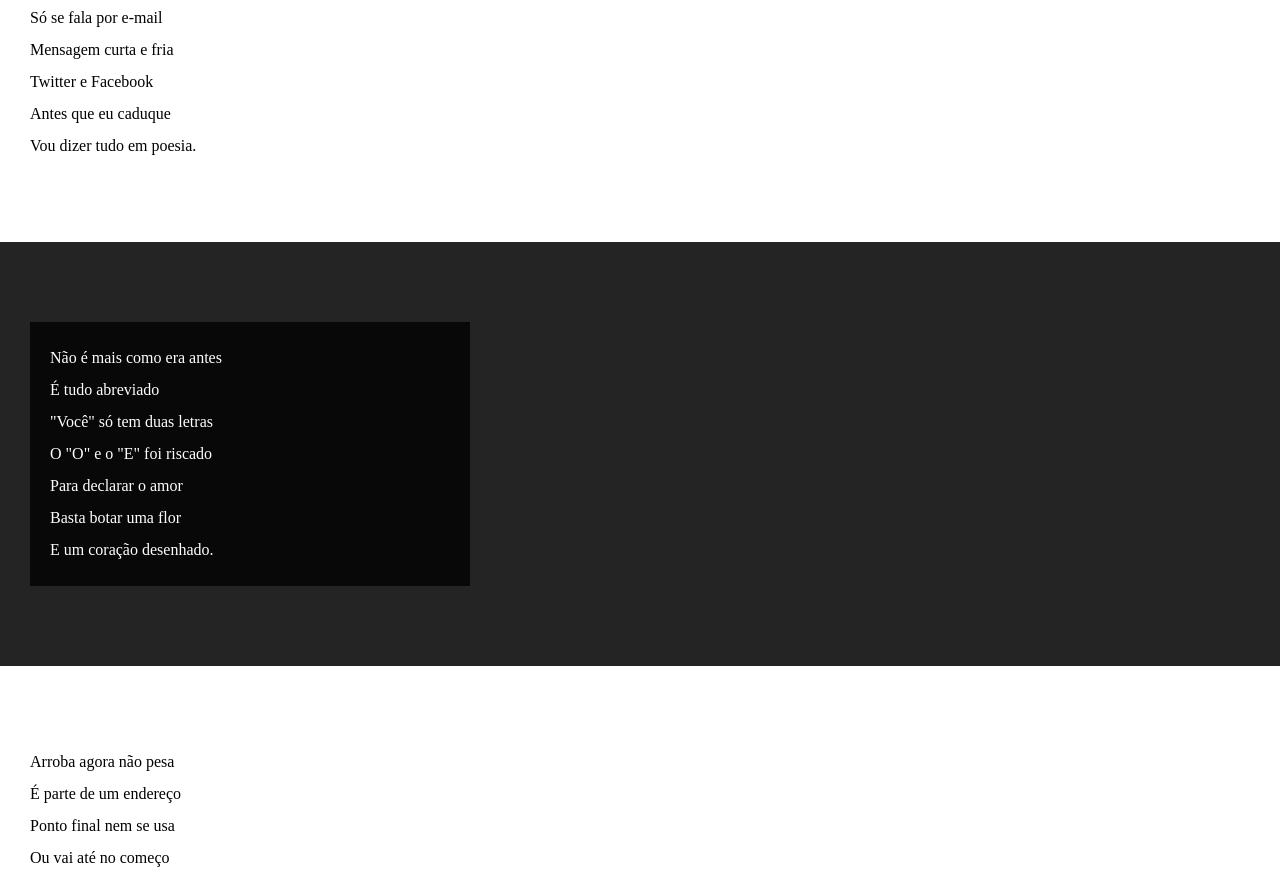
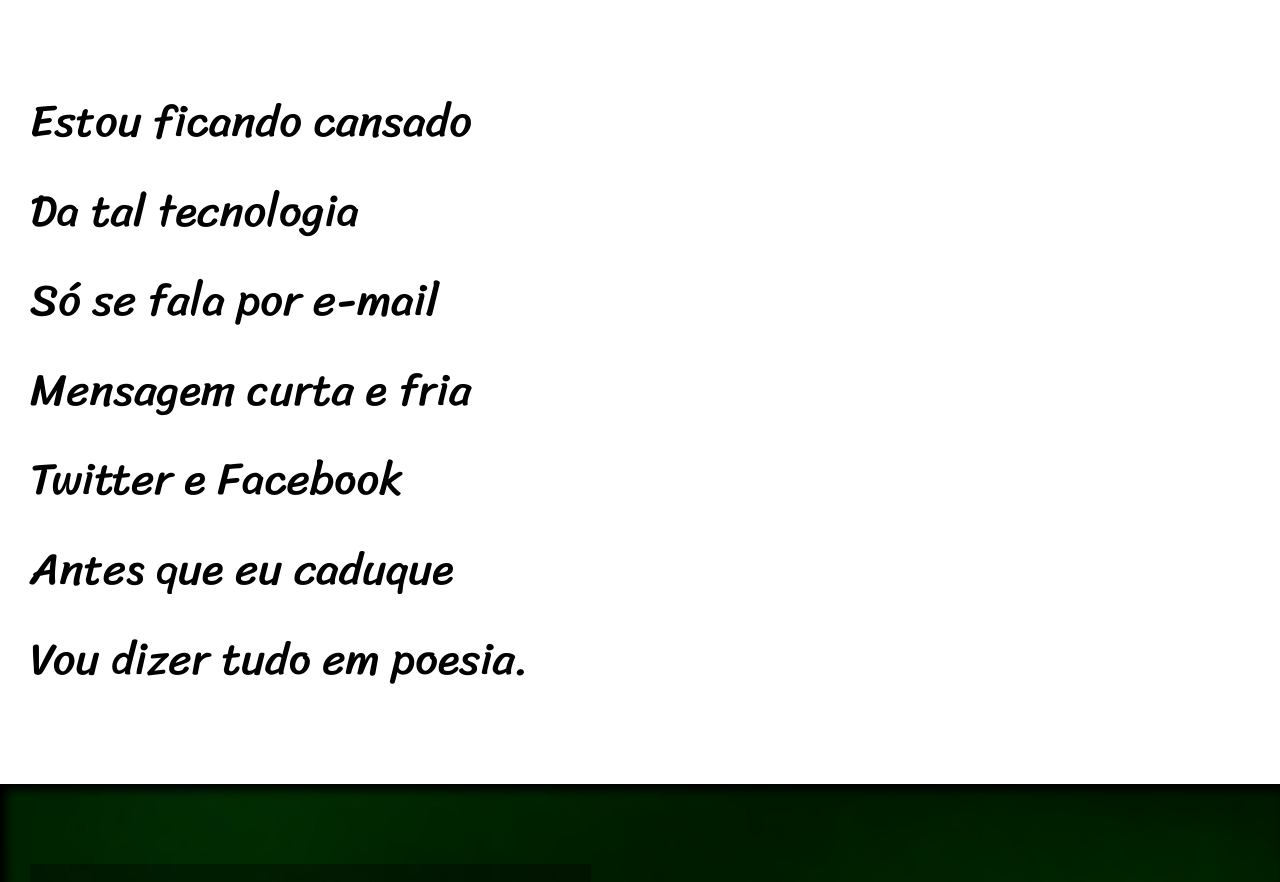
Before and after one commit to DevGuMoraes/site-cordel-simples, a plain HTML site: page index.html in a window 1280 px wide. Shown: the part 297-1179 px from the top of the page. Drawn offline with Linux system fonts and the light colour scheme.

Commit message:
Subindo site pronto

```diff
--- a/estilo/style.css
+++ b/estilo/style.css
@@ -1,13 +1,23 @@
 @charset "UTF-8";
+
+@import url('https://fonts.googleapis.com/css2?family=Passion+One&family=Sriracha&display=swap');
+
+:root {
+    --fonte1: Verdana, Geneva, Tahoma, sans-serif;
+    --fonte2: 'Passion One', cursive;
+    --fonte3: 'Sriracha', cursive;
+}
 
 * {
     margin: 0px;
     padding: 0px;
+    font-size: 3.5vw;
 }
 
 html, body {
     min-height: 100vh;
     background-color: darkgrey;
+    font-family: var(--fonte1);
 }
 
 header {
@@ -19,6 +29,8 @@ header {
 header > h1 {
     padding-top: 50px;
     font-variant: small-caps;
+    font-family: var(--fonte2);
+    font-size: 10vw; /* Tamanho relativo a largura da tela */
 }
 
 header > p {
@@ -40,6 +52,8 @@ section {
     padding-bottom: 10vh;
     line-height: 2em;
     padding-left: 30px;
+    font-family: var(--fonte3);
+    font-size: 3.5vw;
 }
 
 section.normal {
@@ -49,12 +63,25 @@ section.normal {
 section.imagem {
     background-color: rgb(37, 36, 36);
     color: white;
+    box-shadow: inset 6px 6px 10px black;
 }
 
 section.imagem > p {
-    background-color: rgba(0, 0, 0, 0.772);
-    width: 400px;
+    display: inline-block;
+    background-color: rgba(0, 0, 0, 0.304);
+    text-shadow: 1px 2px 0px black;
     padding: 20px;
+    background-position: center center;
+    background-size: cover;
+    background-attachment: fixed;
+}
+
+section#img01 {
+    background-image: url(../imagens/background001.jpg);
+}
+
+section#img02 {
+    background-image: url(../imagens/background002.jpg);
 }
 
 footer {
--- a/index.html
+++ b/index.html
@@ -36,7 +36,7 @@
         </p>
     </section>
 
-    <section class="imagem">
+    <section class="imagem" id="img01">
         <p>
             Não é mais como era antes
             <br>
@@ -86,7 +86,7 @@
         </p>
     </section>
 
-    <section class="imagem">
+    <section class="imagem" id="img02">
         <p>
             Tenho saudade das cartas
             <br>
```
